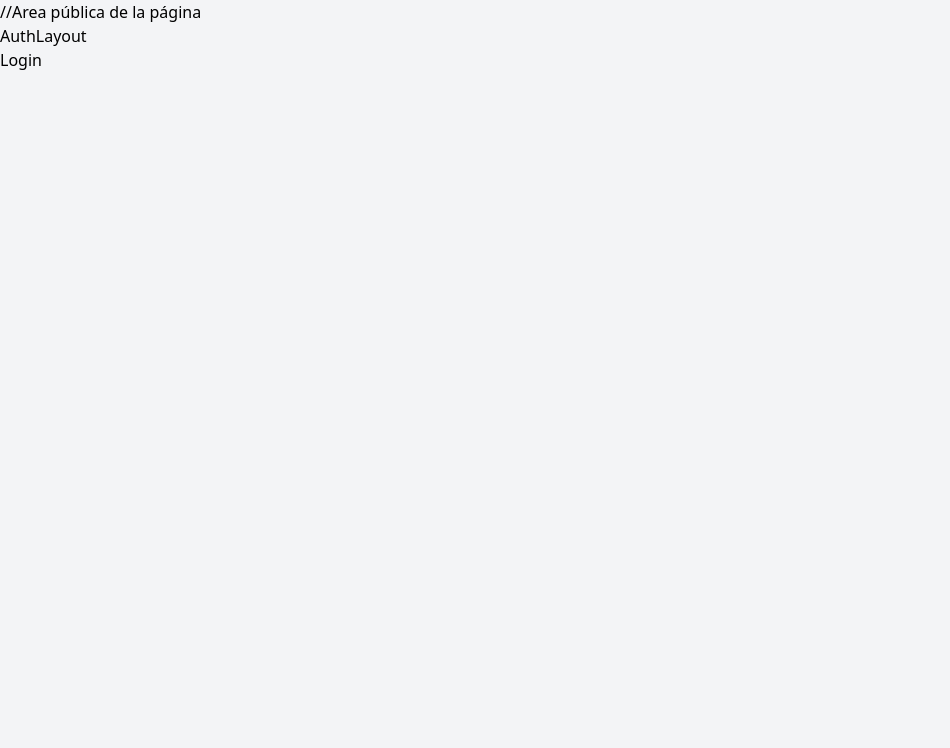
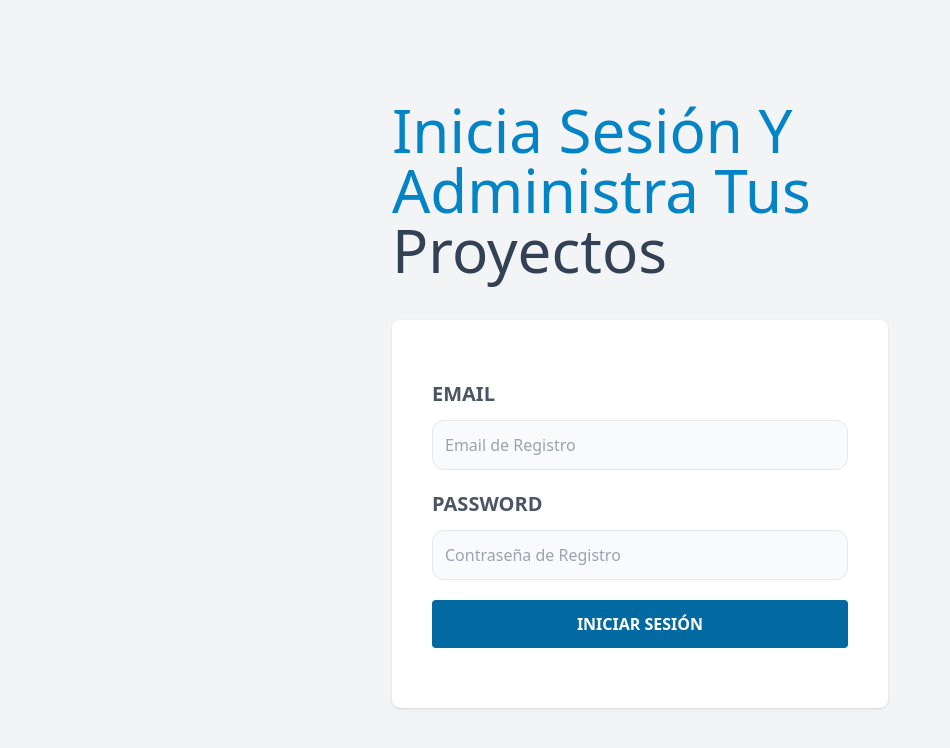
Before and after one commit to amarismariano/uptask-mern, a React (Vite) app in the folder frontend/: page / in a window 1280 px wide. Shown: the top 748 px of the page, without its empty margins (0-950 px from the left). Built offline with nearby package versions, Linux system fonts and the light colour scheme.

Commit message:
Formulario para iniciar sesión

```diff
--- a/frontend/src/App.jsx
+++ b/frontend/src/App.jsx
@@ -4,17 +4,18 @@ import Login from "./pages/Login";
 import Register from "./pages/Register";
 import ForgotPassword from "./pages/ForgotPassword";
 import NewPassword from "./pages/NewPassword";
+import ConfirmAccount from "./pages/ConfirmAccount";
 
 function App() {
   return (
     <BrowserRouter>
-      //Area pública de la página
       <Routes>
         <Route path="/" element={<AuthLayout />}>
           <Route index element={<Login />} />
           <Route path="registrar" element={<Register />} />
           <Route path="olvide-password" element={<ForgotPassword />} />
           <Route path="olvide-password/:token" element={<NewPassword />} />
+          <Route path="confirmar/:id" element={<ConfirmAccount />} />
         </Route>
       </Routes>
     </BrowserRouter>
--- a/frontend/src/layouts/AuthLayout.jsx
+++ b/frontend/src/layouts/AuthLayout.jsx
@@ -4,8 +4,11 @@ import { Outlet } from "react-router-dom";
 const AuthLayout = () => {
   return (
     <>
-      <div>AuthLayout</div>
-      <Outlet />
+      <main className="container mx-auto mt-5 md:mt-20 p-5 md:flex md:justify-center">
+        <div className="md:w-2/3 lg:w-2/5">
+          <Outlet />
+        </div>
+      </main>
     </>
   );
 };
--- /dev/null
+++ b/frontend/src/pages/ConfirmAccount.jsx
@@ -0,0 +1,7 @@
+import React from "react";
+
+const ConfirmAccount = () => {
+  return <div>ConfirmAccount</div>;
+};
+
+export default ConfirmAccount;
--- a/frontend/src/pages/Login.jsx
+++ b/frontend/src/pages/Login.jsx
@@ -1,5 +1,50 @@
 const Login = () => {
-  return <div>Login</div>;
+  return (
+    <>
+      <h1 className="text-sky-600 fron-black text-6xl capitalize">
+        Inicia sesión y administra tus{" "}
+        <span className="text-slate-700">proyectos</span>
+      </h1>
+
+      <form className="my-10 bg-white shadow rounded-lg px-10 py-10">
+        <div className="my-5">
+          <label
+            className="uppercase text-gray-600 block text-xl font-bold"
+            htmlFor="email"
+          >
+            Email
+          </label>
+          <input
+            id="email"
+            type="email"
+            placeholder="Email de Registro"
+            className="w-full mt-3 p-3 border rounded-xl bg-gray-50"
+          />
+        </div>
+
+        <div className="my-5">
+          <label
+            className="uppercase text-gray-600 block text-xl font-bold"
+            htmlFor="password"
+          >
+            Password
+          </label>
+          <input
+            id="password"
+            type="password"
+            placeholder="Contraseña de Registro"
+            className="w-full mt-3 p-3 border rounded-xl bg-gray-50"
+          />
+        </div>
+
+        <input
+          type="submit"
+          value="Iniciar sesión"
+          className="bg-sky-700 mb-5 w-full py-3 text-white uppercase font-bold rounded hover:cursor-pointer hover:bg-sky-800 transition-colors"
+        />
+      </form>
+    </>
+  );
 };
 
 export default Login;
```
